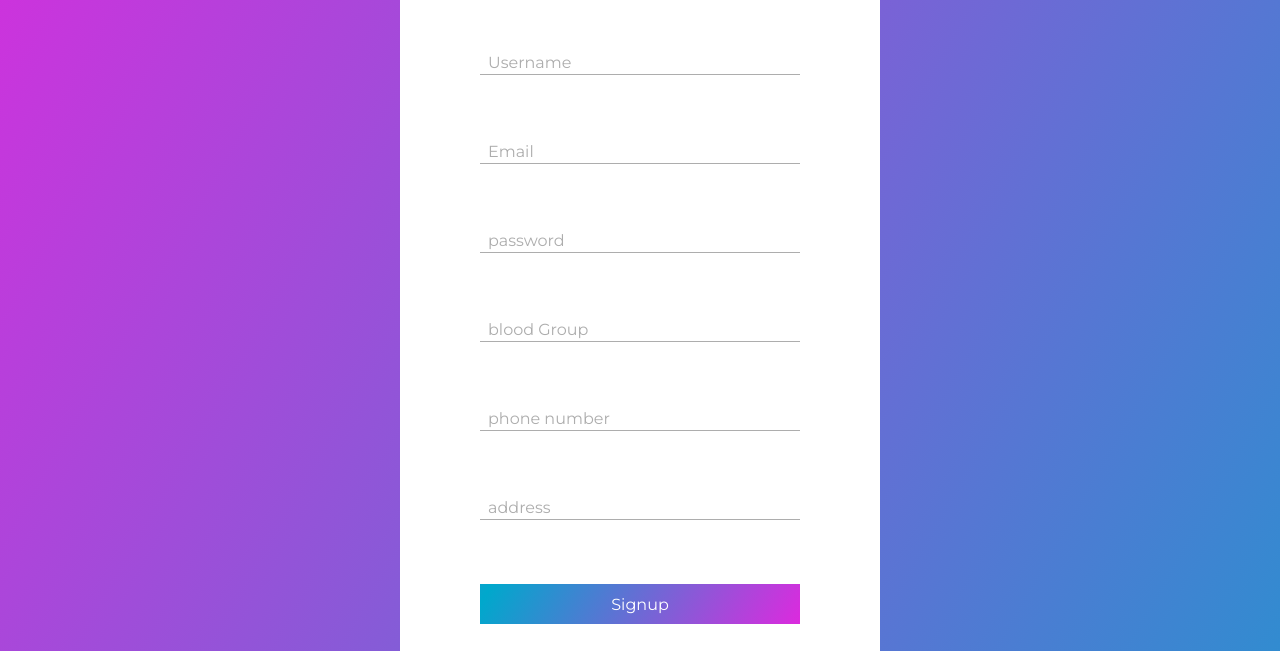
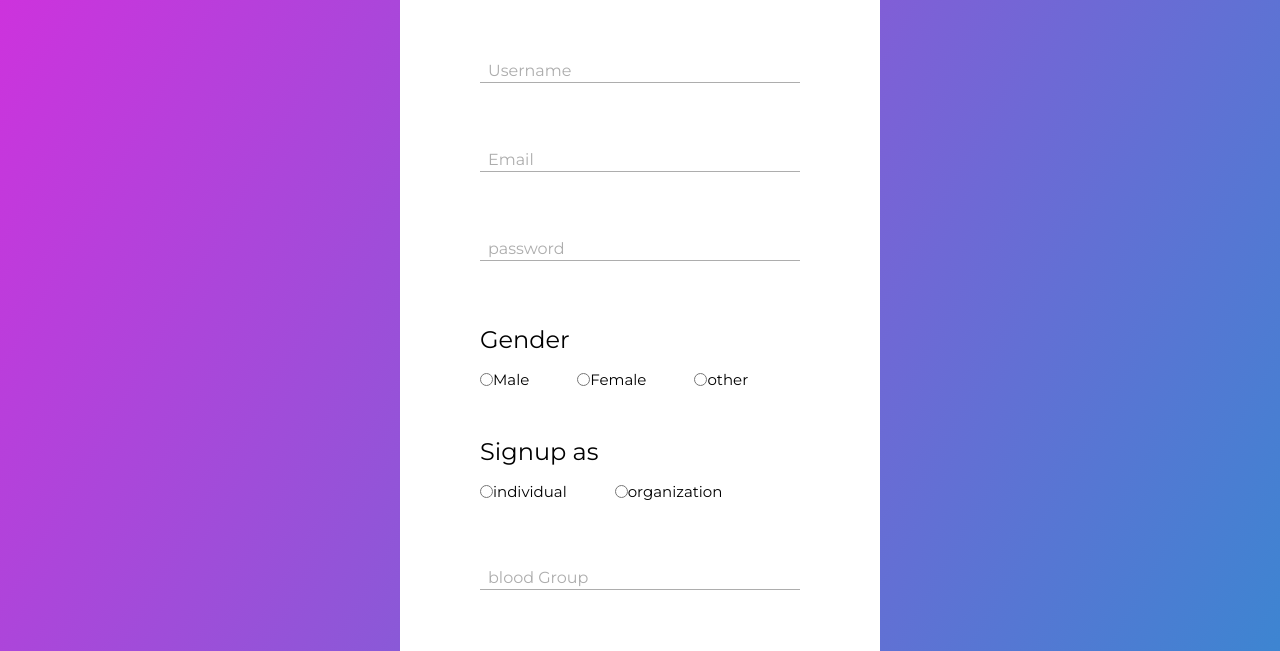
Before and after one commit to Katakam-Karthik-Reddy/Blood-Donor-App-CSE326-project-work-, a plain HTML site: page signup.html in a window 1280 px wide. Shown: the part 301-952 px from the top of the page. Drawn offline with nearby package versions, Linux system fonts and the light colour scheme.

Commit message:
Add files via upload

```diff
--- a/signup.css
+++ b/signup.css
@@ -16,7 +16,7 @@ body {
 
 .login_view {
     width: 100%;
-    height: 135vh;
+    height: 172vh;
 }
 
 nav {
@@ -74,11 +74,11 @@ nav ul li a:hover {
 
 .login_outer_box {
     width: 60vh;
-    height: 110vh;
+    height: 140vh;
     border-radius: 1vh;
     position: absolute;
     left: 50%;
-    top: 74%;
+    top: 90%;
     transform: translate(-50%, -50%);
     background-color: white;
 }
@@ -155,6 +155,44 @@ nav ul li a:hover {
 
 .loginbtn:hover {
     background-position: left;
+}
+
+.radio_btn {
+    padding-left: 2vh;
+}
+
+.radio_div {
+    align-items: center;
+    display: flex;
+}
+
+.radio_div_outer p {
+    font-size: 3vh;
+    padding-bottom: 2vh;
+}
+
+.radio_div p {
+    font-size: 15px;
+    padding: 0vh 6vh 0vh 0vh;
+}
+
+.radio_btn2 {
+    padding-left: 2vh;
+}
+
+.radio_div2 {
+    align-items: center;
+    display: flex;
+}
+
+.radio_div2_outer p {
+    font-size: 3vh;
+    padding: 6vh 0vh 2vh 0vh;
+}
+
+.radio_div2 p {
+    font-size: 15px;
+    padding: 0vh 6vh 0vh 0vh;
 }
 
 .footer {
--- a/signup.html
+++ b/signup.html
@@ -41,6 +41,26 @@
                     <input type="password" />
                     <span data-placeholder="password"></span>
                 </div>
+                <div class="radio_div_outer">
+                    <p>Gender</p>
+                    <div class="radio_div">
+                        <input class="radio_btn" type="radio" name="gender" id="male" />
+                        <p>Male</p>
+                        <input class="radio_btn" type="radio" name="gender" id="female" />
+                        <p>Female</p>
+                        <input class="radio_btn" type="radio" name="gender" id="other" />
+                        <p>other</p>
+                    </div>
+                </div>
+                <div class="radio_div2_outer">
+                    <p>Signup as</p>
+                    <div class="radio_div2">
+                        <input class="radio_btn2" type="radio" name="gender" id="individual" />
+                        <p>individual</p>
+                        <input class="radio_btn2" type="radio" name="gender" id="organization" />
+                        <p>organization</p>
+                    </div>
+                </div>
                 <div class="txtb">
                     <input type="text" />
                     <span data-placeholder="blood Group"></span>
@@ -53,7 +73,9 @@
                     <input type="text" />
                     <span data-placeholder="address"></span>
                 </div>
-                <input type="submit" class="loginbtn" value="Signup" />
+                <button type="submit" class="loginbtn" onclick="window.location.href='./index.html';">
+            Signup
+          </button>
             </div>
         </div>
     </div>
```
Also changed, not shown: index.css (+21 -2 lines), index.html (+29 -13 lines), car.png (added).
